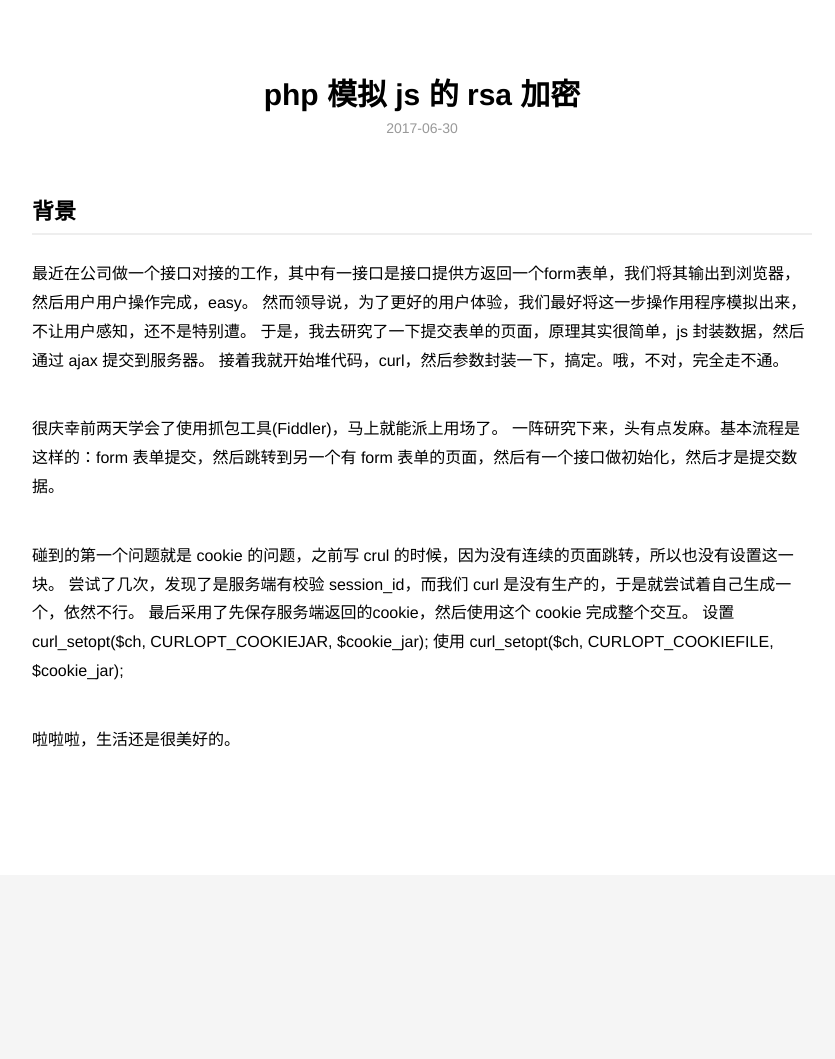
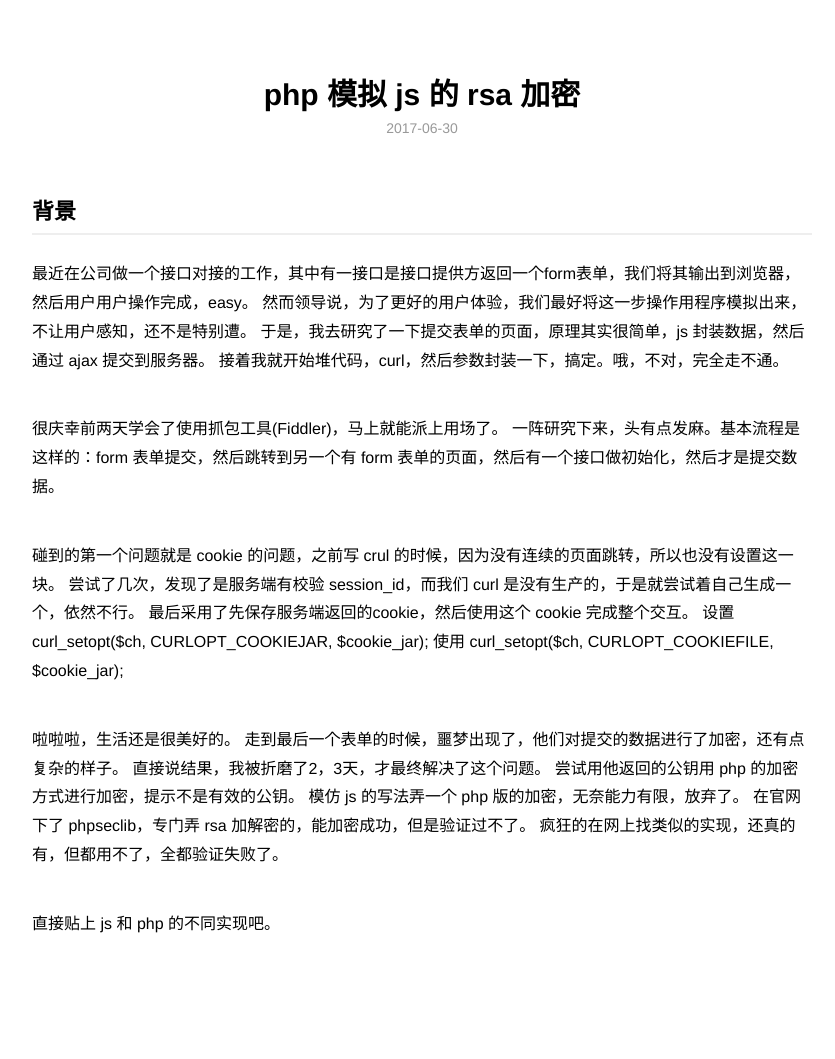
Before and after one commit to zwell/blog, a Jekyll site: the page built from docs/_posts/2017-06-30-php 模拟js rsa加密.md, in a window 1280 px wide. Shown: the whole page, without its empty margins (218-1053 px from the left). Built offline with Jekyll 4.4.1, drawn with Linux system fonts in a browser that asks for light colours; before the commit the page ends 900 px from its top, so only the background shows below that.

Commit message:
Update 2017-06-30-php 模拟js rsa加密.md

```diff
--- a/docs/_posts/2017-06-30-php 模拟js rsa加密.md
+++ b/docs/_posts/2017-06-30-php 模拟js rsa加密.md
@@ -22,3 +22,11 @@ description: php 模拟 js 的 rsa 加密
   使用 curl_setopt($ch, CURLOPT_COOKIEFILE, $cookie_jar);
 
 啦啦啦，生活还是很美好的。
+走到最后一个表单的时候，噩梦出现了，他们对提交的数据进行了加密，还有点复杂的样子。
+直接说结果，我被折磨了2，3天，才最终解决了这个问题。
+尝试用他返回的公钥用 php 的加密方式进行加密，提示不是有效的公钥。
+模仿 js 的写法弄一个 php 版的加密，无奈能力有限，放弃了。
+在官网下了 phpseclib，专门弄 rsa 加解密的，能加密成功，但是验证过不了。
+疯狂的在网上找类似的实现，还真的有，但都用不了，全都验证失败了。
+
+直接贴上 js 和 php 的不同实现吧。
```
